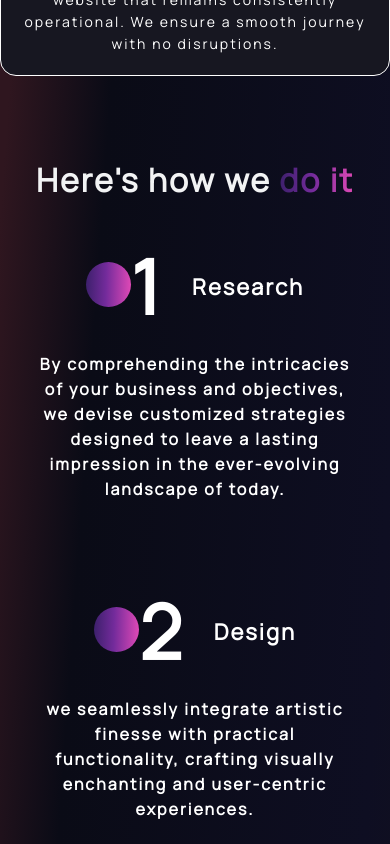
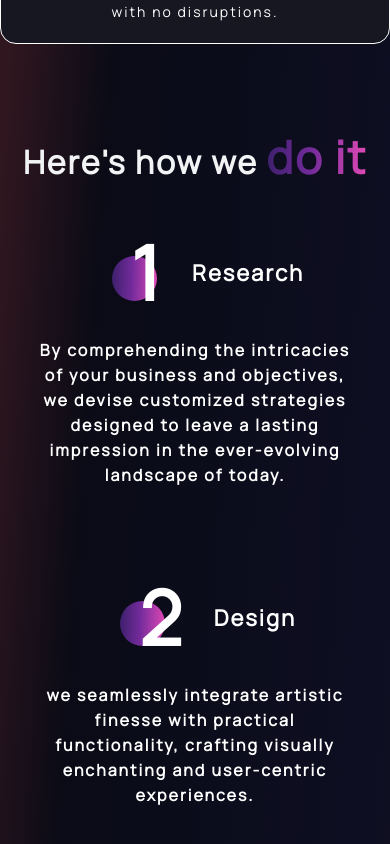
Before and after one commit to junaid-arif-24/Portfolio-New, a React (Create React App) app: page / in a window 390 px wide. Shown: the part 1680-2524 px from the top of the page. Built offline with nearby package versions, Linux system fonts and the light colour scheme.

Commit message:
improve mobile view

```diff
--- a/src/components/HeroSection/HeroStyle.js
+++ b/src/components/HeroSection/HeroStyle.js
@@ -1,8 +1,10 @@
 import styled from "styled-components";
 
 export const HeroContainer = styled.div`
-${'' /* background: rgb(47,22,31);
-background: linear-gradient(94deg, rgba(47,22,31,1) 13%, rgba(10,11,22,1) 23%, rgba(14,14,34,1) 53%, rgba(29,23,23,1) 86%); */}
+  ${
+    "" /* background: rgb(47,22,31);
+background: linear-gradient(94deg, rgba(47,22,31,1) 13%, rgba(10,11,22,1) 23%, rgba(14,14,34,1) 53%, rgba(29,23,23,1) 86%); */
+  }
   display: flex;
   justify-content: center;
   position: relative;
@@ -11,11 +13,11 @@ background: linear-gradient(94deg, rgba(47,22,31,1) 13%, rgba(10,11,22,1) 23%, r
     padding: 66px 16px;
   }
   @media (max-width: 640) {
-    padding: 32px 16px;
+    padding: 32px 14px;
   }
-  ${'' /* z-index: 1; */}
+  ${"" /* z-index: 1; */}
 
-  ${'' /* clip-path: polygon(0 0, 100% 0, 100% 100%, 70% 95%, 0 100%); */}
+  ${"" /* clip-path: polygon(0 0, 100% 0, 100% 100%, 70% 95%, 0 100%); */}
 `;
 
 export const HeroBg = styled.div`
@@ -45,7 +47,7 @@ export const HeroBg = styled.div`
 export const HeroInnerContainer = styled.div`
   position: relative;
   display: flex;
-  flex-direction:column;
+  flex-direction: column;
   justify-content: center;
 
   align-items: center;
@@ -54,6 +56,7 @@ export const HeroInnerContainer = styled.div`
 
   @media (max-width: 960px) {
     flex-direction: column;
+
   }
 `;
 export const HeroLeftContainer = styled.div`
@@ -117,10 +120,13 @@ export const Img = styled.img`
 export const Title = styled.h1`
   font-weight: 900;
   font-size: 60px;
-  text-align:center;
+  text-align: center;
   color: ${({ theme }) => theme.text_primary};
   line-height: 70px;
   @media (max-width: 960px) {
+    font-weight: 900;
+    font-size: 50px;
+    line-height: 60px;
     text-align: center;
   }
 
@@ -157,18 +163,21 @@ export const SubTitle = styled.div`
   font-size: 18px;
   line-height: 42px;
   margin-bottom: 42px;
-  margin-top:20px;
+  margin-top: 20px;
   text-align: center;
   color: white;
-  width:70%;
+  width: 70%;
 
   @media (max-width: 960px) {
     text-align: center;
+    width: 90%;
   }
 
   @media (max-width: 640px) {
     font-size: 16px;
     line-height: 32px;
+  width: 90%;
+
   }
 `;
 
--- a/src/components/work/index.js
+++ b/src/components/work/index.js
@@ -91,8 +91,9 @@ const CircleElement = styled.div`
   top: 5px;
 
   @media (max-width: 768px) {
-    left: 0;
-    margin-bottom: 15px;
+    left: 26px;
+  top: 5px;
+    ${'' /* margin-bottom: 15px; */}
   }
 `;
 
@@ -101,13 +102,16 @@ const CircleNumberContainer = styled.div`
   align-items: center;
 `;
 
-const ColorHeading = styled.b`
+const ColorHeading = styled.span`
+  font-size: 45px;
   font-weight: bold;
   background: linear-gradient(91.1deg, rgb(57, 31, 105) -2.3%, rgb(115, 43, 155) 44.4%, rgb(231, 75, 184) 103.4%);
   background-clip: text; /* Clip the gradient to the text */
   -webkit-background-clip: text; /* For older webkit browsers */
   color: transparent; /* Set the text color to transparent */
 `;
+
+
 
 // @media (max-width: 768px) {
 //   ${CircleElement} {
```
